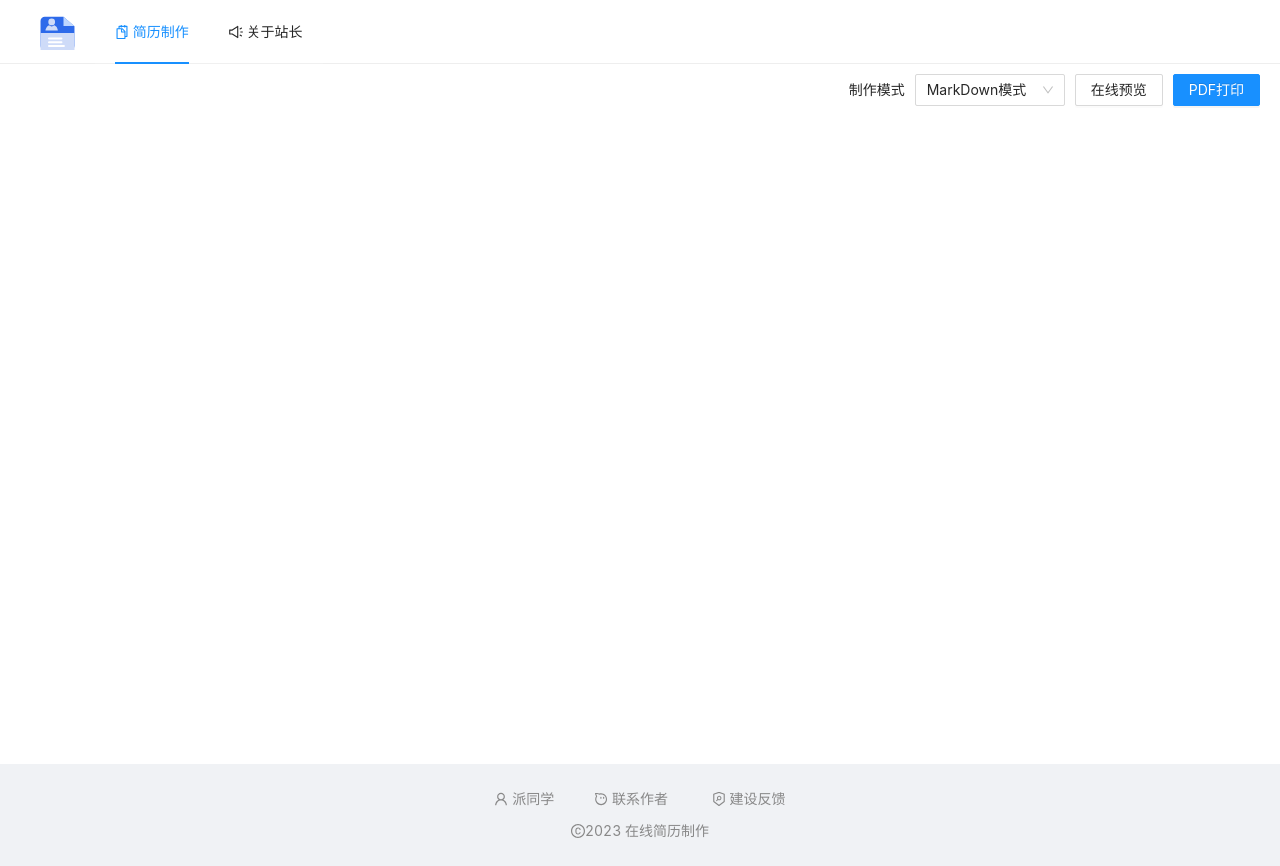
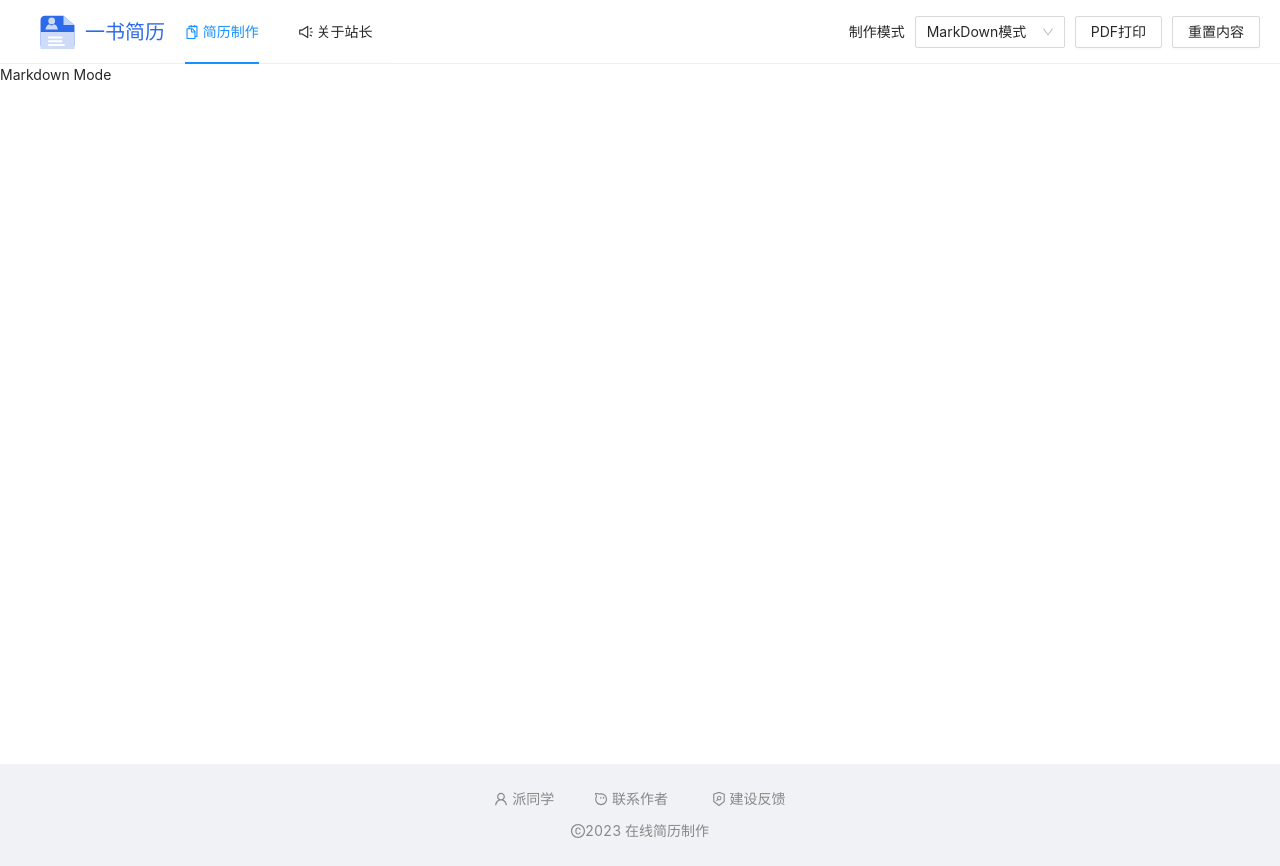
Before and after one commit to pdxjie/resume-online, a Vue app: page /#/resume in a window 1280 px wide. Both pictures are taken after a click on the item "简历制作". Built offline with nearby package versions, Linux system fonts and the light colour scheme.

Commit message:
feat: 使用vuex控制选择的模式

```diff
--- /dev/null
+++ b/src/components/MarkdownMode.vue
@@ -0,0 +1,14 @@
+<script>
+import { defineComponent } from 'vue'
+export default defineComponent({
+  setup () {
+  }
+})
+</script>
+
+<template>
+  <div>Markdown Mode</div>
+</template>
+
+<style scoped>
+</style>
--- /dev/null
+++ b/src/components/OnlineMode.vue
@@ -0,0 +1,14 @@
+<script>
+import { defineComponent } from 'vue'
+export default defineComponent({
+  setup () {
+  }
+})
+</script>
+
+<template>
+  <div>Online Mode</div>
+</template>
+
+<style scoped>
+</style>
--- a/src/store/index.js
+++ b/src/store/index.js
@@ -2,8 +2,12 @@ import { createStore } from 'vuex'
 
 export default createStore({
   state: {
+    mode: 'markdown'
   },
   mutations: {
+    CHANGE_MODE (state, mode) {
+      state.mode = mode
+    }
   },
   actions: {
   },
--- a/src/styles/common.less
+++ b/src/styles/common.less
@@ -1,5 +1,8 @@
 .ant-layout-header {
-  padding-left: 40px;
+  padding: 0 10px 0 40px;
+
+  display: flex;
+  justify-content: space-between;
 }
 .ant-tabs-nav-list {
   margin: 0 auto;
--- a/src/views/content/Resume.vue
+++ b/src/views/content/Resume.vue
@@ -1,15 +1,14 @@
 <script>
-import { ref, defineComponent } from 'vue'
+import { defineComponent } from 'vue'
+import { useStore } from 'vuex'
+import MarkdownMode from '@/components/MarkdownMode'
+import OnlineMode from '@/components/OnlineMode'
 export default defineComponent({
+  components: { MarkdownMode, OnlineMode },
   setup () {
-    const activeKey = ref('markdown')
-
-    const changeTab = (tab) => {
-      console.log(tab, 'ssss')
-    }
+    const store = useStore()
     return {
-      activeKey,
-      changeTab
+      store
     }
   }
 })
@@ -17,26 +16,11 @@ export default defineComponent({
 </script>
 
 <template>
-  <div class="resume-content position-relative">
+  <div class="resume-content">
     <!-- top -->
-    <div class="operate-left position-absolute" style="right: 20px;top:10px;display: flex">
-      <div style="margin-right:10px">
-        <span style="margin-right: 10px">制作模式</span>
-          <a-select
-          ref="select"
-          v-model:value="activeKey"
-          style="width: 150px"
-          @focus="focus"
-          @change="handleChange"
-        >
-          <a-select-option value="markdown">MarkDown模式</a-select-option>
-          <a-select-option value="online">在线模板模式</a-select-option>
-        </a-select>
-      </div>
-      <div style="display:flex">
-        <a-button style="margin-right: 10px">在线预览</a-button>
-        <a-button type="primary">PDF打印</a-button>
-      </div>
+    <div class="content">
+      <MarkdownMode v-if="store.state.mode === 'markdown'" />
+      <OnlineMode v-else/>
     </div>
   </div>
 </template>
--- a/src/views/layout/TopMenu.vue
+++ b/src/views/layout/TopMenu.vue
@@ -1,21 +1,26 @@
 <script>
-import { onMounted, ref, reactive, defineComponent, getCurrentInstance } from 'vue'
+import { onMounted, ref, reactive, defineComponent } from 'vue'
+import { useStore } from 'vuex'
 import { useRouter } from 'vue-router'
 import ResumeLogo from '@/assets/images/resume.svg'
-// eslint-disable-next-line no-unused-vars
 export default defineComponent({
   setup () {
     const selectedKeys = ref(['2'])
+    const activeKey = ref('markdown')
     const resumeLogo = ref(ResumeLogo)
     let menus = reactive([])
     let filterMenu = ref([])
-    const { proxy } = getCurrentInstance()
     const routers = useRouter()
+    const store = useStore()
     onMounted(() => {
       menus = routers.getRoutes()
       filterMenu.value = menus.filter(menu => menu.children.length === 0)
       console.log(filterMenu, 'routers')
     })
+    const handleChange = (tab) => {
+      activeKey.value = tab
+      store.commit('CHANGE_MODE', tab)
+    }
     const menuClick = (path) => {
       routers.push({
         path: path.key
@@ -26,7 +31,8 @@ export default defineComponent({
       resumeLogo,
       filterMenu,
       menuClick,
-      proxy
+      handleChange,
+      activeKey
     }
   }
 })
@@ -34,9 +40,11 @@ export default defineComponent({
 
 <template>
   <a-layout-header>
+    <div>
       <div class="menu-style">
         <div class="header">
           <img :src="resumeLogo" alt="">
+          <span class="web-title">一书简历</span>
         </div>
         <a-menu
           :selectedKeys="[$route.path]"
@@ -53,6 +61,29 @@ export default defineComponent({
           </a-menu-item>
         </a-menu>
       </div>
+    </div>
+    <div>
+      <div class="operate-left">
+        <div style="margin-right:10px">
+          <span style="margin-right: 10px">制作模式</span>
+          <a-select
+            ref="select"
+            v-model:value="activeKey"
+            style="width: 150px"
+            @focus="focus"
+            @change="handleChange"
+          >
+            <a-select-option value="markdown">MarkDown模式</a-select-option>
+            <a-select-option value="online">在线模板模式</a-select-option>
+          </a-select>
+        </div>
+        <div style="display:flex">
+          <a-button v-if="activeKey === 'online'">在线预览</a-button>
+          <a-button >PDF打印</a-button>
+          <a-button>重置内容</a-button>
+        </div>
+      </div>
+    </div>
   </a-layout-header>
 </template>
 
@@ -60,11 +91,25 @@ export default defineComponent({
 .menu-style {
   display: flex;
   .header {
+    display: flex;
+    align-items: center;
     img {
       width: 35px;
       height: 35px;
-      margin-right: 20px;
+      margin-right: 10px;
+    }
+    .web-title {
+      font-size: 20px;
+      font-weight: 400;
+      color: rgb(45 106 234);
     }
   }
 }
+.operate-left {
+  display: flex;
+  align-items: center;
+}
+::v-deep .ant-btn {
+  margin-right: 10px!important;
+}
 </style>
```
Also changed, not shown: src/components/ScrollNotice.vue (renamed from src/component/ScrollNotice.vue). Lines whose indentation alone changed are shown as unchanged.
